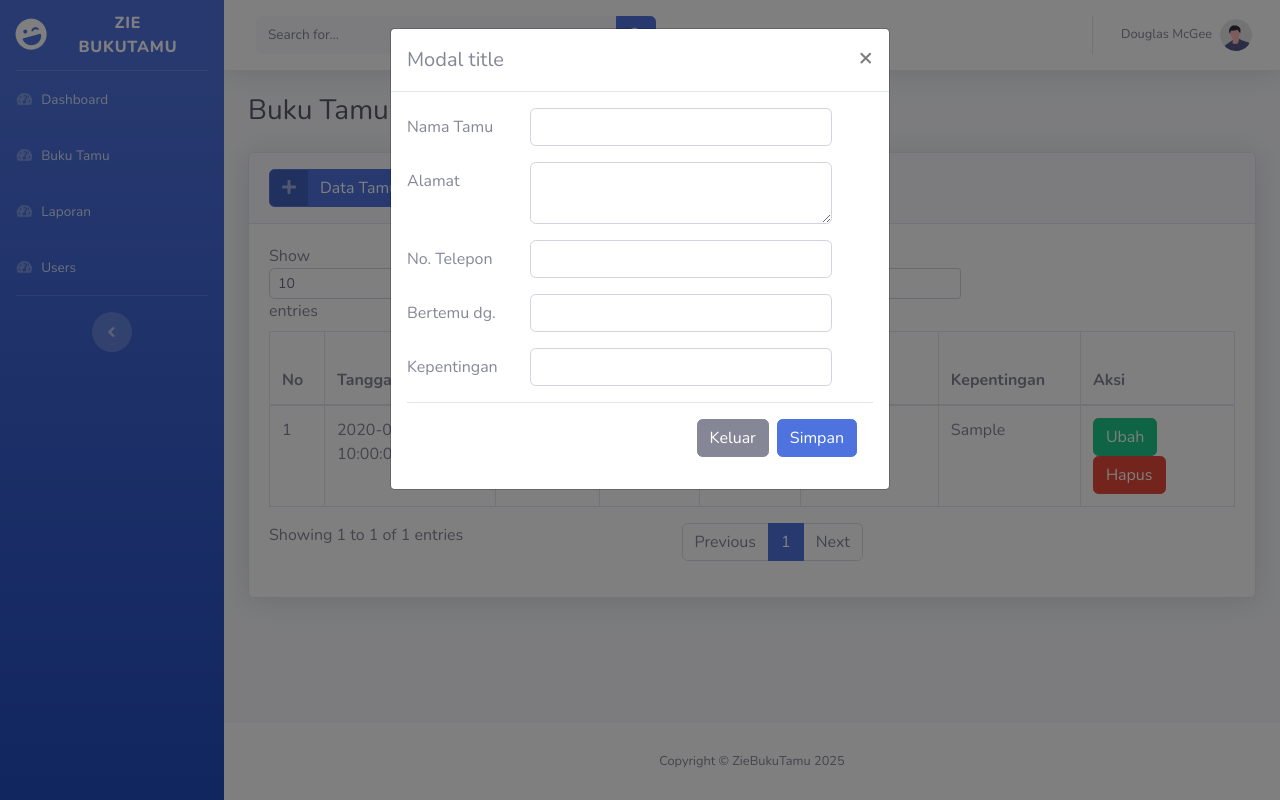
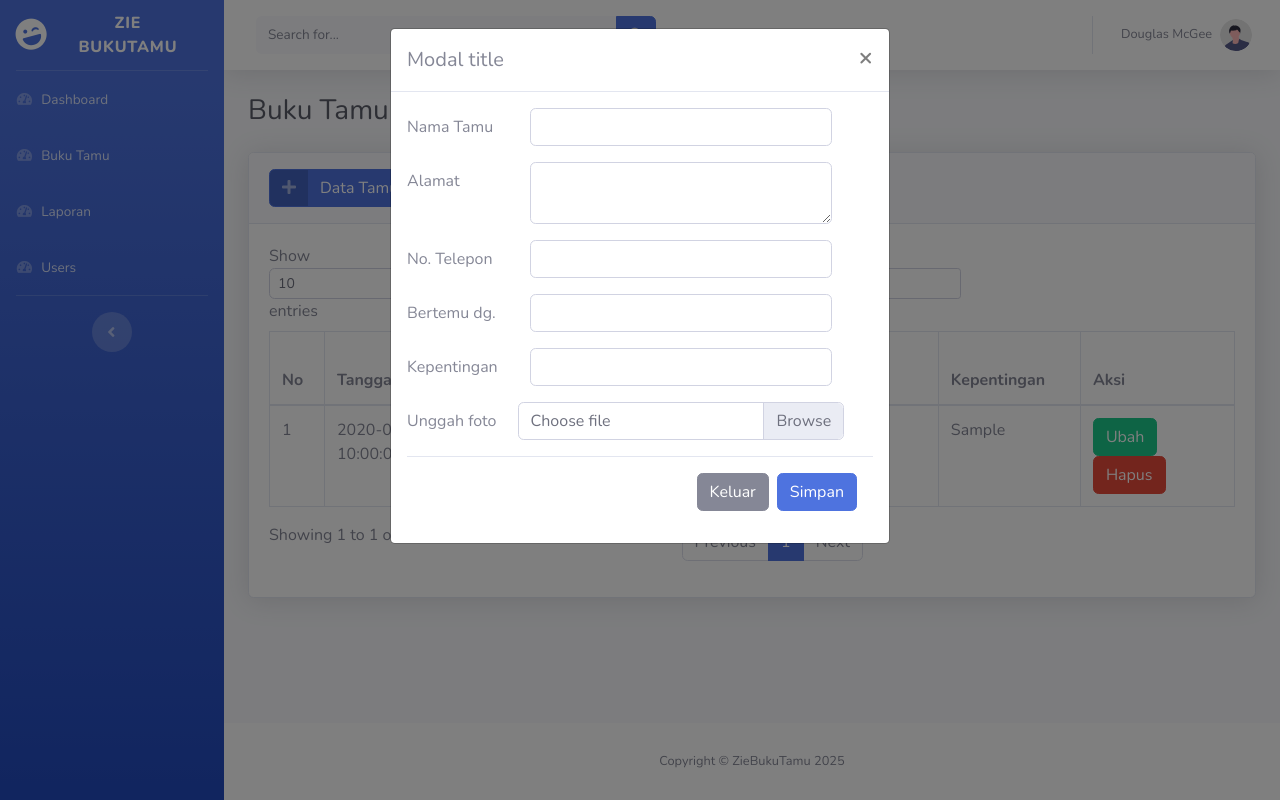
Before and after one commit to resnarhmwati/Buku-Tamu, a PHP site: page /buku-tamu.php in a window 1280 px wide, after a click on "Data Tamu". Run offline with PHP 8.4, Linux system fonts and the light colour scheme; the visitor is signed in with stand-in values (Sample User, id 1); tables that the repository leaves empty or names only in its code hold one stand-in row (values such as "Sample post").

Commit message:
menambahkan fitur upload gambar di buku_tamu

```diff
--- a/buku-tamu.php
+++ b/buku-tamu.php
@@ -122,7 +122,7 @@ $kodeTamu = $huruf . sprintf("%03s", $urutan);
         </button>
       </div>
       <div class="modal-body">
-    <form method="post" action="">
+    <form method="post" action="" enctype="multipart/form-data">
         <input type="hidden" name="id_tamu" id="id_tamu" value="<?= $kodeTamu ?>">
         <div class="form-group row">
             <label for="nama_tamu" class="col-sm-3 col-form-label">Nama Tamu</label>
@@ -154,6 +154,13 @@ $kodeTamu = $huruf . sprintf("%03s", $urutan);
                 <input type="text" class="form-control" id="kepentingan" name="kepentingan">
             </div>
         </div>
+        <div class="form-group row">
+            <label for="gambar" class="col-sm-3 col-form-label">Unggah foto</label>
+            <div class="custom-file col-sm-8">
+                <input type="file" class="custom-file-input" id="gambar" name="gambar">
+                <label class="custom-file-label" for="gambar">Choose file</label>
+            </div>
+        </div>
         <div class="modal-footer">
             <button type="button" class="btn btn-secondary" data-dismiss="modal">Keluar</button>
             <button type="submit" name="simpan" class="btn btn-primary">Simpan</button>
--- a/function.php
+++ b/function.php
@@ -14,22 +14,26 @@ function query($query) {
     return $rows;
 }
 
-
 // function tambah data
 function tambah_tamu($data)
 {
     global $koneksi;
 
-    $kode           = htmlspecialchars($data["id_tamu"]);
-    $tanggal        = date("Y-m-d");
-    $nama_tamu      = htmlspecialchars($data["nama_tamu"]);
-    $alamat         = htmlspecialchars($data["alamat"]);
-    $no_hp          = htmlspecialchars($data["no_hp"]);
-    $bertemu        = htmlspecialchars($data["bertemu"]);
-    $kepentingan    = htmlspecialchars($data["kepentingan"]);
+    $kode        = htmlspecialchars($data["id_tamu"]);
+    $tanggal     = date("Y-m-d");
+    $nama_tamu   = htmlspecialchars($data["nama_tamu"]);
+    $alamat      = htmlspecialchars($data["alamat"]);
+    $no_hp       = htmlspecialchars($data["no_hp"]);
+    $bertemu     = htmlspecialchars($data["bertemu"]);
+    $kepentingan = htmlspecialchars($data["kepentingan"]);
 
-    $query = "INSERT INTO buku_tamu VALUES ('$kode','$tanggal','$nama_tamu','$alamat','$no_hp','$bertemu','$kepentingan')";
+    // upload gambar
+    $gambar = uploadGambar();
+    if (!$gambar) {
+        return false;
+    }
 
+    $query = "INSERT INTO buku_tamu VALUES ('$kode','$tanggal','$nama_tamu','$alamat','$no_hp','$bertemu','$kepentingan','$gambar')";
     mysqli_query($koneksi, $query);
 
     return mysqli_affected_rows($koneksi);
@@ -137,4 +141,51 @@ function ganti_password($data) {
     return mysqli_affected_rows($koneksi);
 }
 
+//function upload gambar
+function uploadGambar()
+{
+    // ambil data file gambar dari variable $_FILES
+    $namaFile = $_FILES['gambar']['name'];
+    $ukuranFile = $_FILES['gambar']['size'];
+    $error = $_FILES['gambar']['error'];
+    $tmpName = $_FILES['gambar']['tmp_name'];
+
+    // cek apakah tidak ada gambar yang diunggah
+    if ($error === 4) {
+        echo "<script>
+                alert('Pilih gambar terlebih dahulu!');
+              </script>";
+        return false;
+    }
+
+    // cek apakah yang diunggah adalah gambar
+    $ekstensiGambarValid = ['jpg', 'jpeg', 'png'];
+    $ekstensiGambar = explode('.', $namaFile);
+    $ekstensiGambar = strtolower(end($ekstensiGambar));
+    if (!in_array($ekstensiGambar, $ekstensiGambarValid)) {
+        echo "<script>
+                alert('File yang diunggah harus gambar!');
+              </script>";
+        return false;
+    }
+
+    // cek jika ukurannya terlalu besar
+    if ($ukuranFile > 1000000 ){
+        echo "<script>
+                alert('Ukuran gambar terlalu besar!');
+              </script>";
+        return false;
+    }
+
+    // jika lolos pengecekan, gambar akan diunggah
+    // generate nama gambar baru dengan uniqid()
+    $namaFileBaru = uniqid();
+    $namaFileBaru .= '.';
+    $namaFileBaru .= $ekstensiGambar;
+
+    move_uploaded_file($tmpName,'assets/upload_gambar/'.$namaFileBaru);
+
+    return $namaFileBaru;
+}
+
 ?>
```
